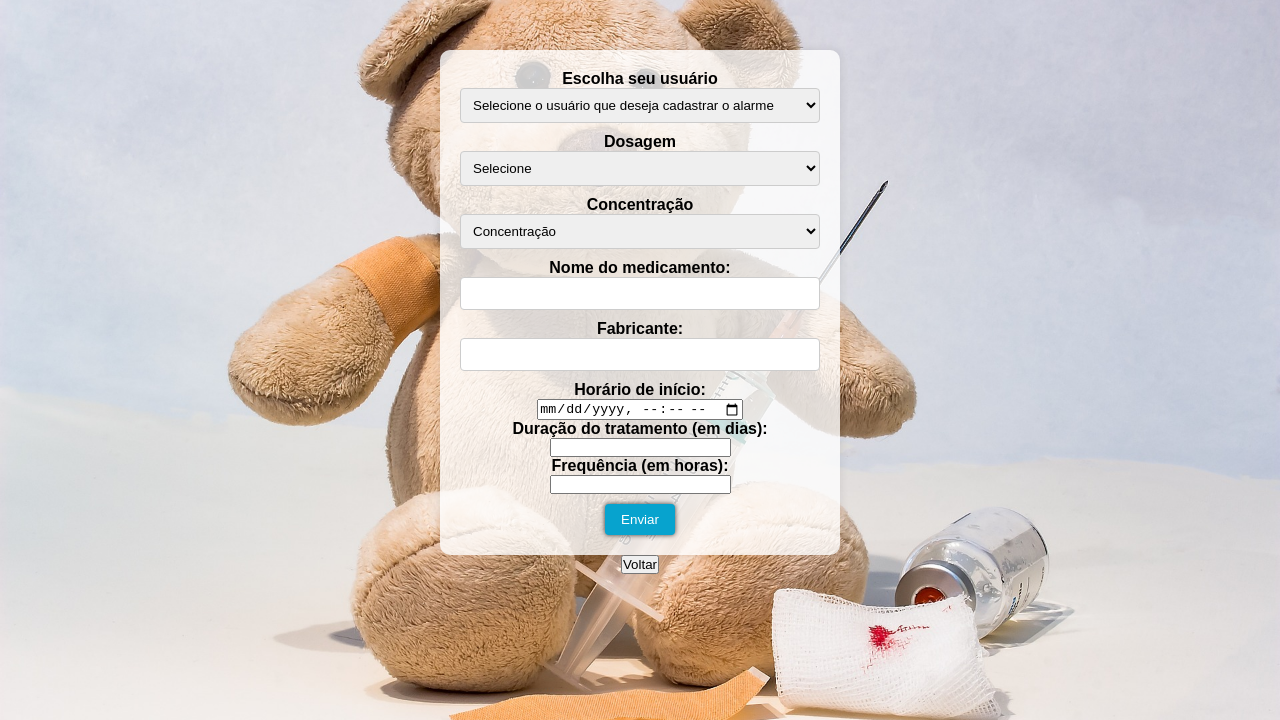
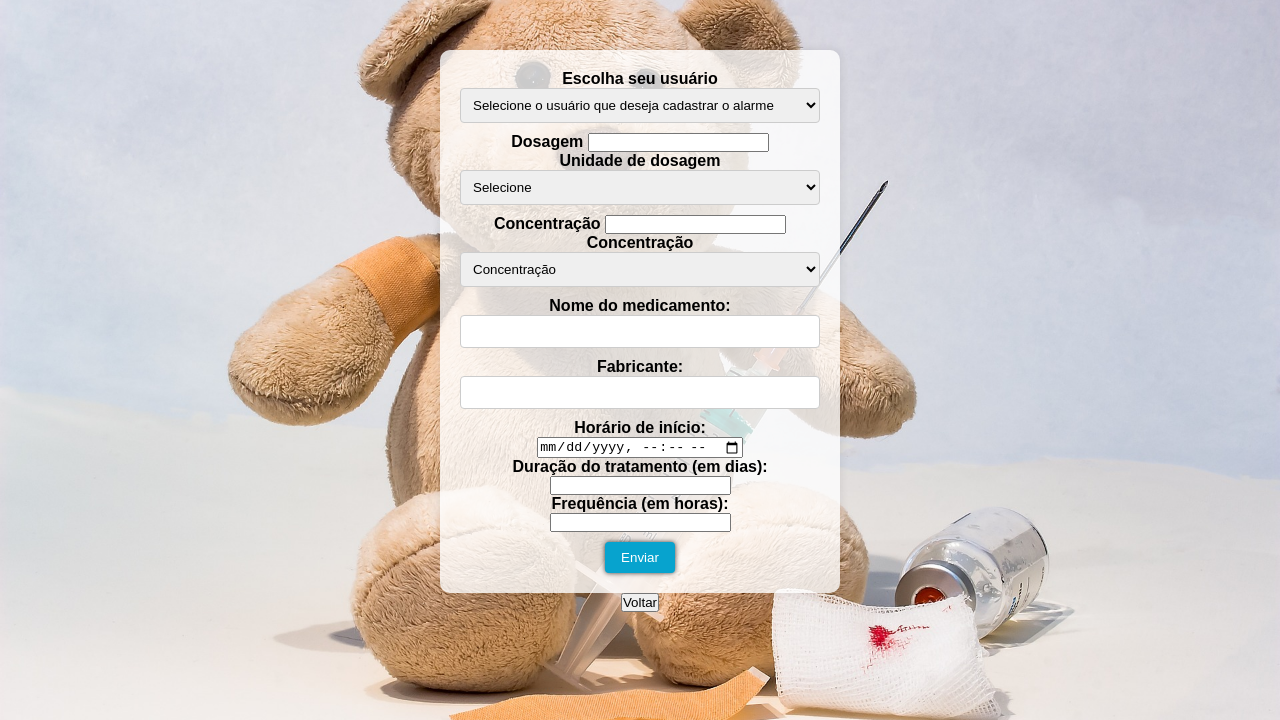
Before and after one commit to MariaEduardaLeal/Planner-Medicacao-Alarme, a PHP site: page /addMedicamento.php in a window 1280 px wide. Shown: the part 80-800 px from the top of the page. Run offline with PHP 8.4, Linux system fonts and the light colour scheme; the visitor is signed in with stand-in values (Sample User, id 1); data that the repository does not hold is empty.

Commit message:
atualizacao em dosagem e concentracao

```diff
--- a/addMedicamento.php
+++ b/addMedicamento.php
@@ -74,6 +74,8 @@ $resultado = mysqli_query($conexao, $consulta);
         </select><br>
 
         <label>Dosagem</label>
+        <input type="num" name="num_dosagem" required><br>
+        <label>Unidade de dosagem</label>
             <select name="dosagem" required>
                 <option>Selecione</option>
                 <option value="comprimido">comprimido</option>
@@ -83,6 +85,8 @@ $resultado = mysqli_query($conexao, $consulta);
                 <option value="unidade">unidade</option>
             </select>
 
+        <label>Concentração</label>
+        <input type="num" name="num_concentracao"><br>
         <label>Concentração</label>
             <select name="concentracao" required>
                 <option>Concentração</option>
--- a/addMedicamento_scripting.php
+++ b/addMedicamento_scripting.php
@@ -10,7 +10,9 @@ $frequencia = $_POST['frequencia'];
 $nome_medicamento = $_POST['nome_medicamento'];
 $fabricante = $_POST['fabricante'];
 $dosagem = $_POST['dosagem'];
+$num_dosagem = $_POST['num_dosagem'];
 $concentracao = $_POST['concentracao'];
+$num_concentracao = $_POST['num_concentracao'];
 
 $inserir = "INSERT INTO me_medicamento (nome_medicamento, fabricante, bula)
     VALUES ('$nome_medicamento', '$fabricante', 'C:/Users/User/Downloads/bula/')";
@@ -42,7 +44,7 @@ if (mysqli_num_rows($resultado_medicamento) > 0) {
 
       // Inserir os dados no banco de dados
       $incluir = "INSERT INTO me_horario (id_horario, id_medicamento, horario, login, dosagem, concentracao)
-      VALUES (null, $id_medicamento, '$data_alarme $hora_alarme', '$opcao', '$dosagem', '$concentracao')";
+      VALUES (null, $id_medicamento, '$data_alarme $hora_alarme', '$opcao', '$num_dosagem$dosagem', '$num_concentracao$concentracao')";
       $query_incluir = mysqli_query($conexao, $incluir);
 
       if ($query_incluir) {
--- a/alarme.php
+++ b/alarme.php
@@ -49,6 +49,8 @@ $resultado = mysqli_query($conexao, $consulta);
         </select><br>
 
         <label>Dosagem</label>
+        <input type="num" name="num_dosagem" required><br>
+        <label>Unidade de Dosagem</label>
             <select name="dosagem" required>
                 <option>Selecione</option>
                 <option value="comprimido">comprimido</option>
@@ -59,6 +61,8 @@ $resultado = mysqli_query($conexao, $consulta);
             </select>
 
         <label>Concentração</label>
+        <input type="num" name="num_concentracao"><br>
+        <label>Unidade de Concentração</label>
             <select name="concentracao" required>
                 <option>Concentração</option>
                 <option value="mcg">mcg</option>
--- a/alarme_scripting.php
+++ b/alarme_scripting.php
@@ -8,7 +8,9 @@ $inicio = $_POST['inicio'];
 $duracao = $_POST['duracao'];
 $frequencia = $_POST['frequencia'];
 $dosagem = $_POST['dosagem'];
+$num_dosagem = $_POST['num_dosagem'];
 $concentracao = $_POST['concentracao'];
+$num_concentracao = $_POST['num_concentracao'];
 
 
 // Obter o ID do medicamento com base no nome
@@ -33,7 +35,7 @@ if (mysqli_num_rows($resultado_medicamento) > 0) {
 
       // Inserir os dados no banco de dados
       $incluir = "INSERT INTO me_horario (id_horario, id_medicamento, horario, login, dosagem, concentracao)
-      VALUES (null, $id_medicamento, '$data_alarme $hora_alarme', '$opcao', '$dosagem', '$concentracao')";
+      VALUES (null, $id_medicamento, '$data_alarme $hora_alarme', '$opcao', '$num_dosagem$dosagem', '$num_concentracao$concentracao')";
 
       $query_incluir = mysqli_query($conexao, $incluir);
 
--- a/escolher_dependente.php
+++ b/escolher_dependente.php
@@ -75,9 +75,10 @@ if (mysqli_num_rows($query_alarmes) > 0) {
                 <button type="submit">Avançar</button>
               </form>
 
-              <form action="perfil.php">
-                <button type="submit">Voltar</button>
+              <form action="<?php echo $_SERVER['HTTP_REFERER']; ?>">
+                  <button type="submit">Voltar</button>
               </form>
+
 
             </main>
           </div>
```
Also changed, not shown: visualizar_alarme.php (+9 -4 lines).
